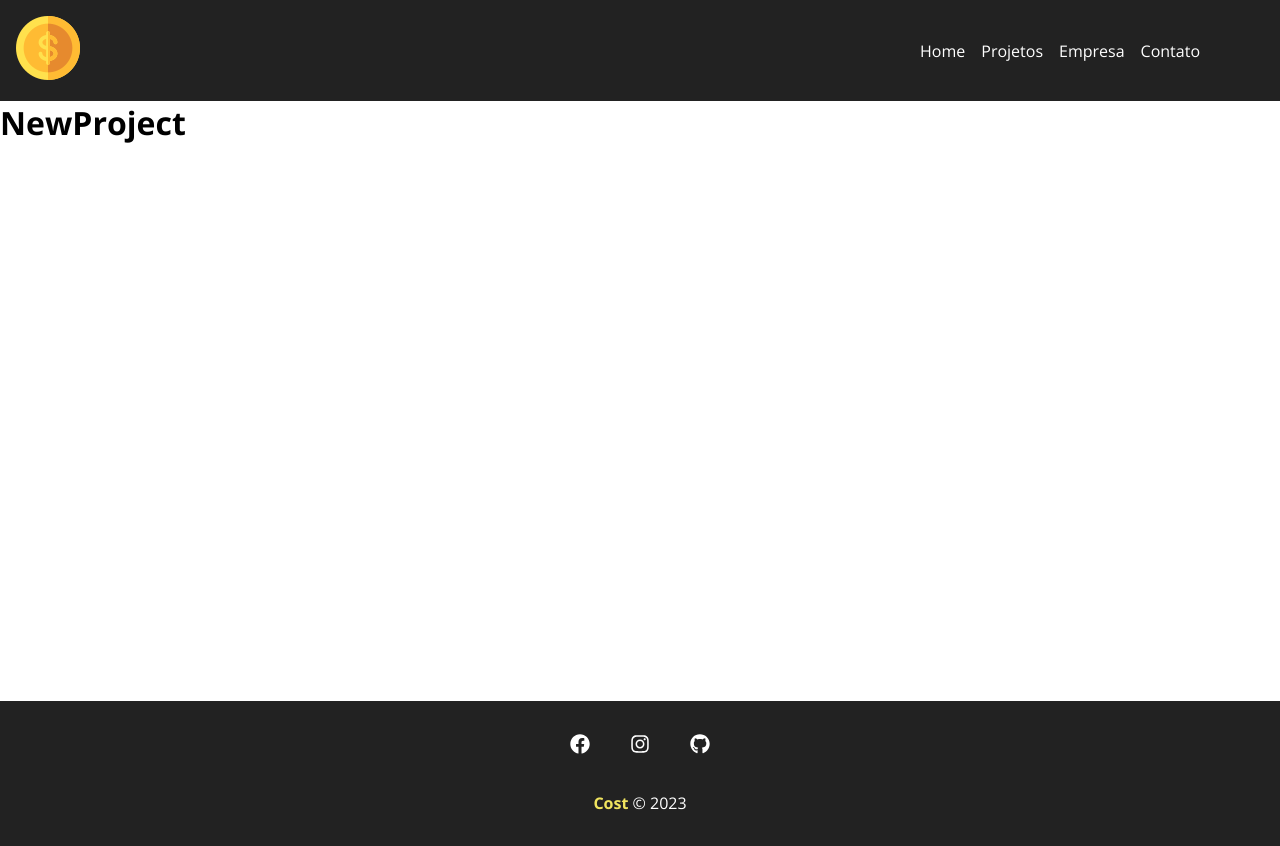
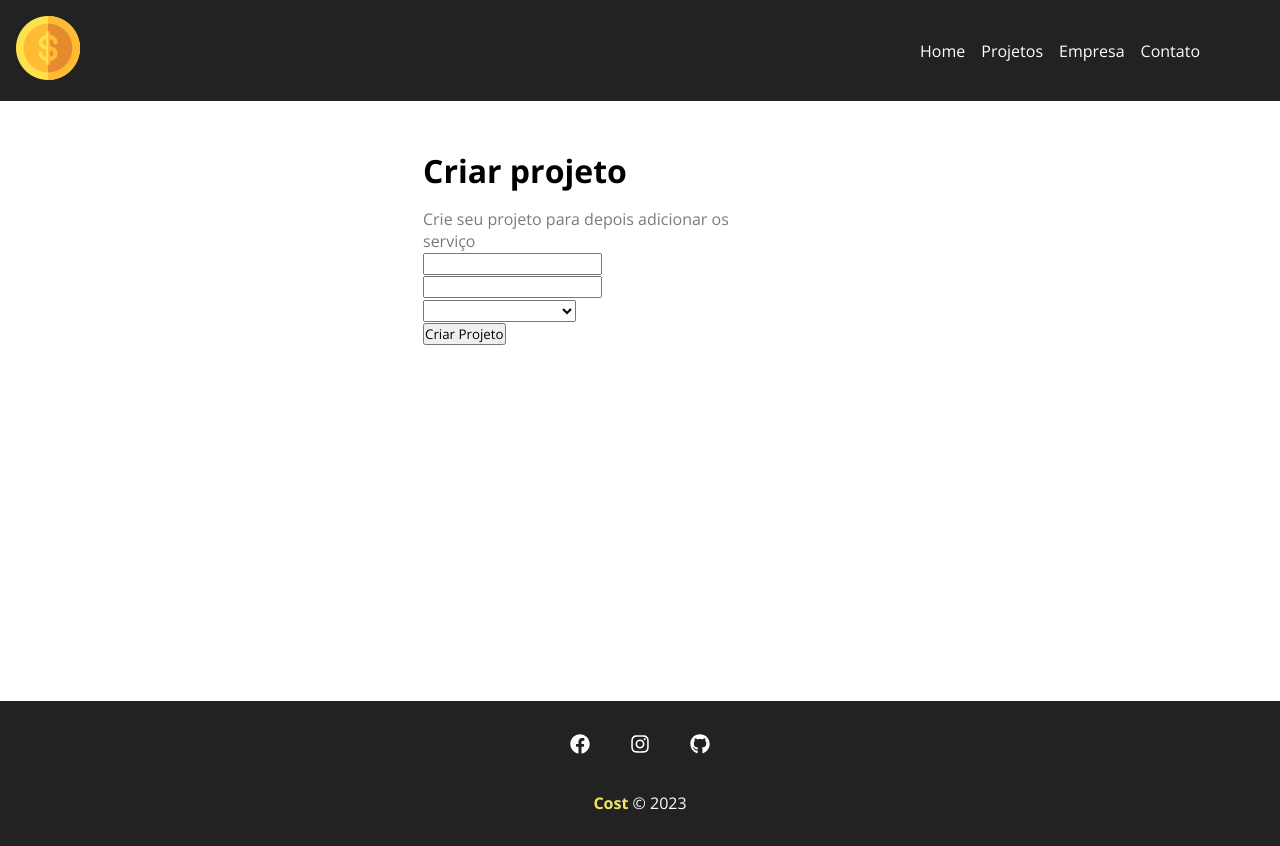
Before and after one commit to DenilsonSM1/cost, a React (Create React App) app: page /newproject in a window 1280 px wide. Built offline with nearby package versions, Linux system fonts and the light colour scheme.

Commit message:
Preparando Componetização de formulário.Criamos ums inputs onde os valores do projeto sera recebido

```diff
--- /dev/null
+++ b/src/Componentes/Projects/ProjectForm.js
@@ -0,0 +1,24 @@
+
+function ProjectForm(){
+    return(
+        <div>
+            <form >
+                <div>
+                    <input type='text'/>
+                </div>
+                <div>
+                    <input type="Number"/>
+                </div>
+                <div>
+                    <select name="category_id">
+                        <option disabled>Selecione a categoria</option>
+                    </select>
+                </div>
+                <div>
+                    <input type="submit" value="Criar Projeto"/>
+                </div>
+            </form>
+        </div>
+    )
+}
+export default ProjectForm;
--- a/src/Componentes/pages/NewProject.js
+++ b/src/Componentes/pages/NewProject.js
@@ -1,7 +1,11 @@
+import styles from './Newproject.module.css'
+import ProjectForm from '../Projects/ProjectForm';
 function NewProject(){
     return(
-        <div>
-            <h1>NewProject</h1>
+        <div className={styles.newproject_container}>
+            <h1>Criar projeto</h1>
+            <p>Crie seu projeto para depois adicionar os serviço</p>
+            <ProjectForm/>
         </div>
     )
 }
--- /dev/null
+++ b/src/Componentes/pages/Newproject.module.css
@@ -0,0 +1,11 @@
+.newproject_container{
+    width: 450px;
+    margin:0 auto;
+    padding: 3em;
+}
+.newproject_container h1{
+    margin-bottom: 0.5em;
+}
+.newproject_container p{
+    color:#7b7b7b;
+}
```
